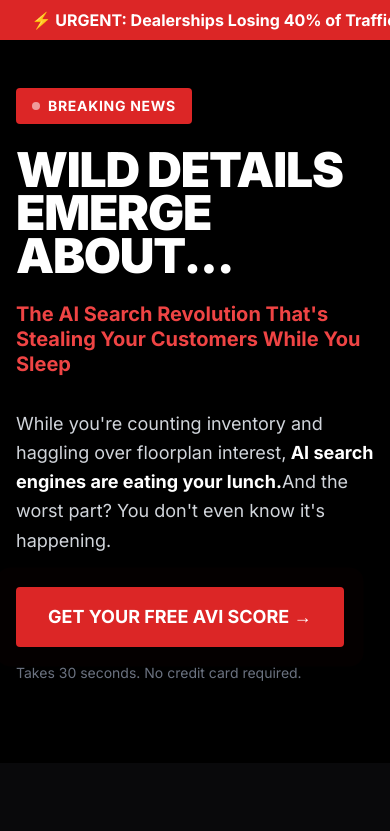
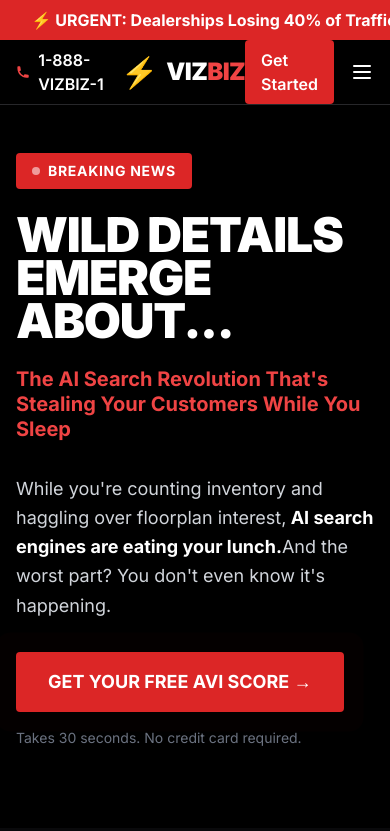
Before and after one commit to vizbizai-web/vizbiz-landing-fresh, a Next.js app: page / in a window 390 px wide. Shown: the top 831 px of the page. Built offline with nearby package versions, Linux system fonts and the light colour scheme.

Commit message:
Add header navigation with phone, logo, and menu

```diff
--- a/app/page.tsx
+++ b/app/page.tsx
@@ -14,6 +14,43 @@ export default function Home() {
           <span className="mx-8 font-bold">💀 REALITY CHECK: If You&apos;re Not in AI Search, You Don&apos;t Exist</span>
         </div>
       </div>
+
+      {/* Header Navigation */}
+      <header className="bg-black border-b border-zinc-800">
+        <div className="max-w-7xl mx-auto px-4 sm:px-6 lg:px-8">
+          <div className="flex justify-between items-center h-16">
+            {/* Phone Number */}
+            <div className="flex items-center gap-2 text-white">
+              <svg className="w-5 h-5 text-red-500" fill="currentColor" viewBox="0 0 20 20">
+                <path d="M2 3a1 1 0 011-1h2.153a1 1 0 01.986.836l.74 4.435a1 1 0 01-.54 1.06l-1.548.773a11.037 11.037 0 006.105 6.105l.774-1.548a1 1 0 011.059-.54l4.435.74a1 1 0 01.836.986V17a1 1 0 01-1 1h-2C7.82 18 2 12.18 2 5V3z"/>
+              </svg>
+              <span className="font-semibold">1-888-VIZBIZ-1</span>
+            </div>
+
+            {/* Logo */}
+            <div className="flex items-center gap-2">
+              <span className="text-red-500 text-3xl">⚡</span>
+              <span className="text-2xl font-black tracking-tight">
+                <span className="text-white">VIZ</span>
+                <span className="text-red-500">BIZ</span>
+              </span>
+            </div>
+
+            {/* Menu */}
+            <div className="flex items-center gap-4">
+              <a href="#faq" className="text-gray-300 hover:text-white transition-colors hidden md:block">FAQ</a>
+              <a href="#cta-form" className="bg-red-600 hover:bg-red-700 text-white px-4 py-2 rounded font-semibold transition-colors">
+                Get Started
+              </a>
+              <button className="text-white md:hidden">
+                <svg className="w-6 h-6" fill="none" stroke="currentColor" viewBox="0 0 24 24">
+                  <path strokeLinecap="round" strokeLinejoin="round" strokeWidth={2} d="M4 6h16M4 12h16M4 18h16"/>
+                </svg>
+              </button>
+            </div>
+          </div>
+        </div>
+      </header>
 
       {/* Hero Section */}
       <section className="px-4 sm:px-6 lg:px-8 pt-12 pb-20 md:pt-20 md:pb-32">
```
